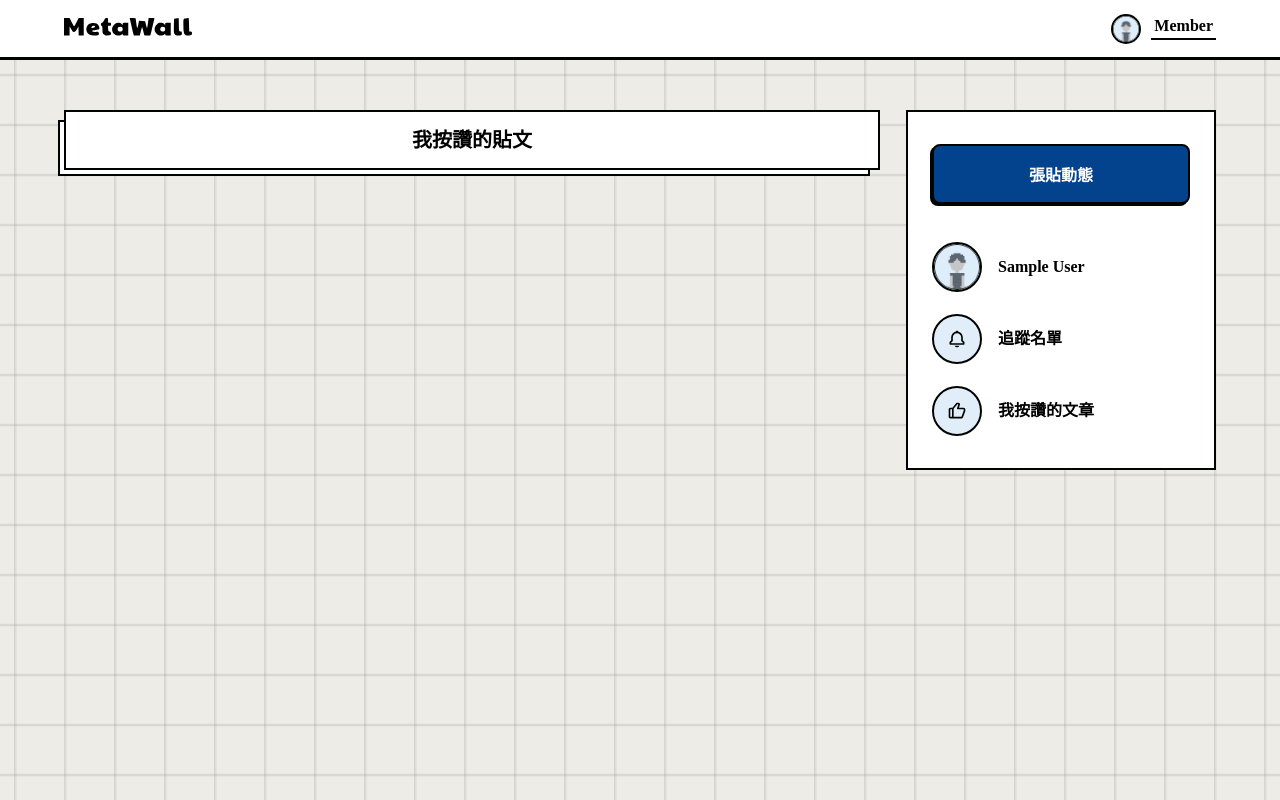
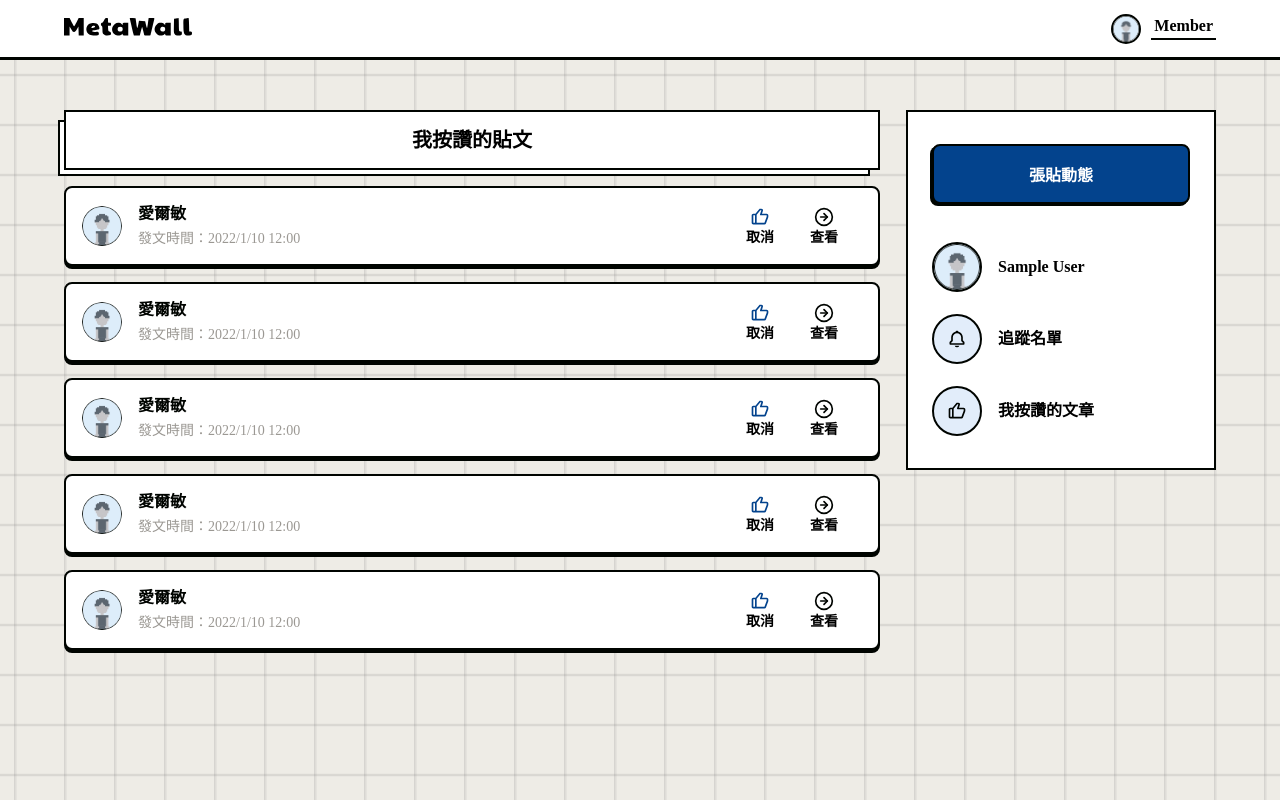
Before and after one commit to Reynold-Ren/meta-wall-frontend, a React (Create React App) app: page /likes in a window 1280 px wide. Built offline with nearby package versions, Linux system fonts and the light colour scheme; sample sign-in values are in the browser's storage.

Commit message:
Add Follows & Likes Layout

```diff
--- /dev/null
+++ b/src/components/ListItem/FollowsAddOn.tsx
@@ -0,0 +1,16 @@
+type FollowsAddOnProps = {
+	time?: string;
+};
+
+const FollowsAddOn = ({ time = '2022-05-01T06:40:03.677Z' }: FollowsAddOnProps) => {
+	const calculateFollowsTime = () => {
+		const targetTS = new Date(time).getTime();
+		const currentTS = Date.now();
+		const diffMins = Math.floor((currentTS - targetTS) / 1000);
+
+		return diffMins > 60 * 60 * 24 ? Math.floor(diffMins / (60 * 60 * 24)) : 1;
+	};
+	return <div className="followsAddOnContainer">您已追蹤 {calculateFollowsTime()} 天！</div>;
+};
+
+export default FollowsAddOn;
--- /dev/null
+++ b/src/components/ListItem/LikesAddOn.tsx
@@ -0,0 +1,19 @@
+import { FiArrowRightCircle } from 'react-icons/fi';
+import { BiLike } from 'react-icons/bi';
+
+const LikesAddOn = () => {
+	return (
+		<div className="likesAddOnContainer">
+			<div className="cancleLikeBtn">
+				<BiLike />
+				<span>取消</span>
+			</div>
+			<div className="getPostDetailBtn">
+				<FiArrowRightCircle />
+				<span>查看</span>
+			</div>
+		</div>
+	);
+};
+
+export default LikesAddOn;
--- /dev/null
+++ b/src/components/ListItem/index.tsx
@@ -0,0 +1,27 @@
+import './listItem.scss';
+import FollowsAddOn from './FollowsAddOn';
+import LikesAddOn from './LikesAddOn';
+import defaultAvatar from '../../assets/user_default.png';
+
+type ListItemProps = {
+	type?: 'follows' | 'likes';
+};
+
+const ListItem = ({ type = 'follows' }: ListItemProps) => {
+	return (
+		<div className="listItemContainer">
+			<div className="listItemContainer__info">
+				<div className="listItemContainer__info-avatar">
+					<img src={defaultAvatar} alt="" />
+				</div>
+				<div className="listItemContainer__info-detail">
+					<h3>愛爾敏</h3>
+					<p>{type == 'follows' ? '追蹤' : '發文'}時間：2022/1/10 12:00</p>
+				</div>
+			</div>
+			<div className="listItemContainer__tools">{type == 'follows' ? <FollowsAddOn /> : <LikesAddOn />}</div>
+		</div>
+	);
+};
+
+export default ListItem;
--- /dev/null
+++ b/src/components/ListItem/listItem.scss
@@ -0,0 +1,80 @@
+@import '../../scss/setup';
+
+.listItemContainer {
+	display: flex;
+	justify-content: space-between;
+	align-items: stretch;
+	padding: 18px 16px;
+	background-color: $white;
+	box-shadow: 0px 3px 0px $black;
+	border: 2px solid $black;
+	border-radius: 8px;
+	margin-top: 16px;
+	&__info {
+		@include rowVertically();
+		&-avatar {
+			width: 40px;
+			height: 40px;
+			border-radius: 50%;
+			margin-right: 16px;
+			overflow: hidden;
+			img {
+				width: 100%;
+				height: 100%;
+				object-fit: cover;
+			}
+		}
+		&-detail {
+			display: flex;
+			flex-direction: column;
+			justify-content: space-between;
+			height: 100%;
+			h3 {
+				font-size: $font-m;
+				font-weight: bold;
+				color: $black;
+			}
+			p {
+				font-size: $font-s;
+				color: $gray;
+			}
+		}
+	}
+	&__tools {
+		display: flex;
+	}
+	.followsAddOnContainer {
+		align-self: flex-end;
+		font-size: $font-s;
+		color: $black;
+	}
+	.likesAddOnContainer {
+		@include rowVertically();
+		align-self: center;
+		> * {
+			@include columnVertically();
+			cursor: pointer;
+		}
+		svg {
+			font-size: $font-l;
+		}
+		span {
+			display: inline-block;
+			font-size: $font-s;
+			font-weight: bold;
+			margin-top: 4px;
+		}
+		.cancleLikeBtn {
+			margin-right: 36px;
+			svg {
+				color: $darken-blue;
+			}
+		}
+		.getPostDetailBtn {
+			margin-right: 24px;
+			svg {
+				color: $black;
+			}
+		}
+	}
+}
--- a/src/views/Follow/index.tsx
+++ b/src/views/Follow/index.tsx
@@ -1,9 +1,13 @@
 import Title from '../../components/Title';
+import ListItem from '../../components/ListItem';
 
 const Follow = () => {
 	return (
 		<div>
 			<Title wording="追蹤名單" />
+			{[...Array(5)].map((_, i) => (
+				<ListItem key={i} />
+			))}
 		</div>
 	);
 };
--- a/src/views/Likes/index.tsx
+++ b/src/views/Likes/index.tsx
@@ -1,9 +1,13 @@
 import Title from '../../components/Title';
+import ListItem from '../../components/ListItem';
 
 const Likes = () => {
 	return (
 		<div>
 			<Title wording="我按讚的貼文" />
+			{[...Array(5)].map((_, i) => (
+				<ListItem key={i} type="likes" />
+			))}
 		</div>
 	);
 };
```
Also changed, not shown: src/assets/arrow.svg (added).
